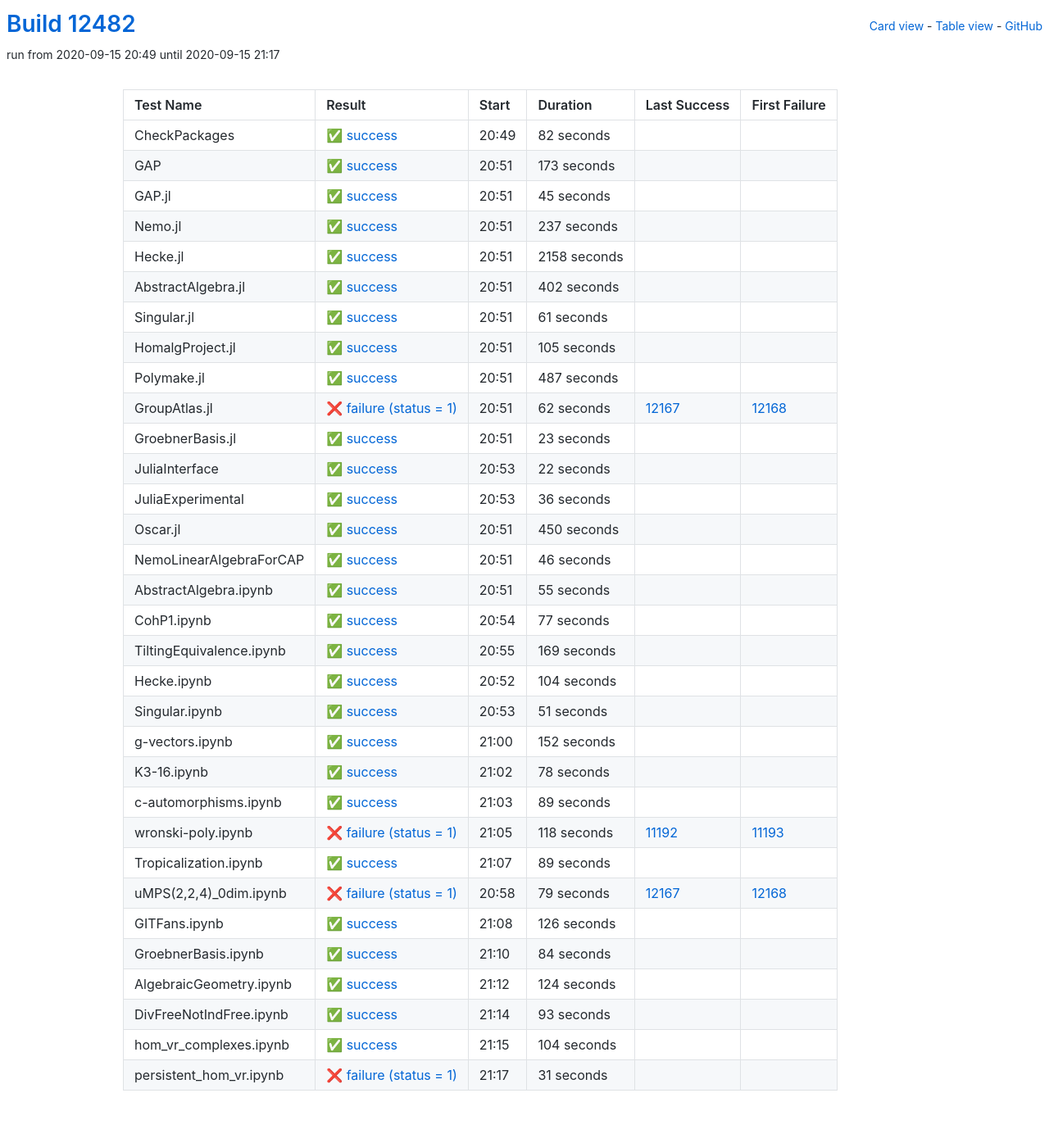
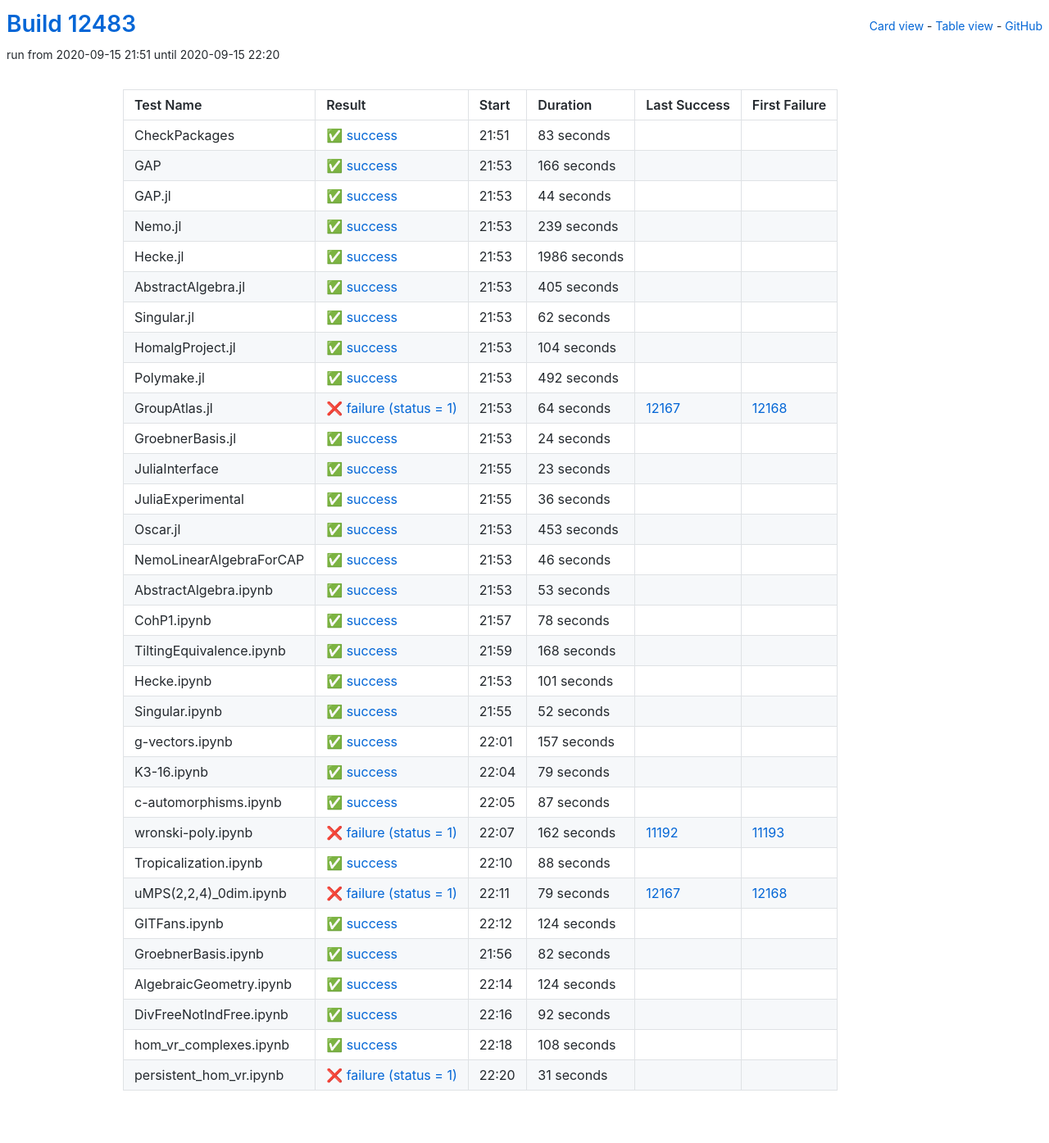
Before and after one commit to oscar-system/oscar-ci-status, a Jekyll site: the page built from table.html, in a window 1280 px wide. Shown: the whole page at 82% size. Built offline with Jekyll 4.4.1, drawn with Linux system fonts in a browser that asks for light colours.

Commit message:
Build #12483

```diff
--- a/_data/ci.yml
+++ b/_data/ci.yml
@@ -1,6 +1,6 @@
 ---
-build: 12482
-build_url: https://oscarci.mathematik.uni-kl.de/job/oscar/12482/
+build: 12483
+build_url: https://oscarci.mathematik.uni-kl.de/job/oscar/12483/
 job: oscar
 organization: oscar-system
 repo: oscar-ci-status
@@ -8,128 +8,140 @@
 tests:
 - name: CheckPackages
   id: checkpackages
-  log: https://oscarci.mathematik.uni-kl.de/job/oscar/12482/artifact/logs/build-12482/CheckPackages.log
-  start: 2020-09-15 20:49
+  log: https://oscarci.mathematik.uni-kl.de/job/oscar/12483/artifact/logs/build-12483/CheckPackages.log
+  start: 2020-09-15 21:51
   success: true
   exitcode: 0
   status: success
-  duration: 82
+  duration: 83
   last_success: false
   last_success_url:
   first_failure: false
   first_failure_url:
 - name: GAP
   id: gap
-  log: https://oscarci.mathematik.uni-kl.de/job/oscar/12482/artifact/logs/build-12482/GAP.log
-  start: 2020-09-15 20:51
+  log: https://oscarci.mathematik.uni-kl.de/job/oscar/12483/artifact/logs/build-12483/GAP.log
+  start: 2020-09-15 21:53
   success: true
   exitcode: 0
   status: success
-  duration: 173
+  duration: 166
   last_success: false
   last_success_url:
   first_failure: false
   first_failure_url:
 - name: GAP.jl
   id: gap-jl
-  log: https://oscarci.mathematik.uni-kl.de/job/oscar/12482/artifact/logs/build-12482/GAP.jl.log
-  start: 2020-09-15 20:51
+  log: https://oscarci.mathematik.uni-kl.de/job/oscar/12483/artifact/logs/build-12483/GAP.jl.log
+  start: 2020-09-15 21:53
   success: true
   exitcode: 0
   status: success
-  duration: 45
+  duration: 44
   last_success: false
   last_success_url:
   first_failure: false
   first_failure_url:
 - name: Nemo.jl
   id: nemo-jl
-  log: https://oscarci.mathematik.uni-kl.de/job/oscar/12482/artifact/logs/build-12482/Nemo.jl.log
-  start: 2020-09-15 20:51
+  log: https://oscarci.mathematik.uni-kl.de/job/oscar/12483/artifact/logs/build-12483/Nemo.jl.log
+  start: 2020-09-15 21:53
   success: true
   exitcode: 0
   status: success
-  duration: 237
+  duration: 239
   last_success: false
   last_success_url:
   first_failure: false
   first_failure_url:
 - name: Hecke.jl
   id: hecke-jl
-  log: https://oscarci.mathematik.uni-kl.de/job/oscar/12482/artifact/logs/build-12482/Hecke.jl.log
-  start: 2020-09-15 20:51
+  log: https://oscarci.mathematik.uni-kl.de/job/oscar/12483/artifact/logs/build-12483/Hecke.jl.log
+  start: 2020-09-15 21:53
   success: true
   exitcode: 0
   status: success
-  duration: 2158
+  duration: 1986
   last_success: false
   last_success_url:
   first_failure: false
   first_failure_url:
 - name: AbstractAlgebra.jl
   id: abstractalgebra-jl
-  log: https://oscarci.mathematik.uni-kl.de/job/oscar/12482/artifact/logs/build-12482/AbstractAlgebra.jl.log
-  start: 2020-09-15 20:51
+  log: https://oscarci.mathematik.uni-kl.de/job/oscar/12483/artifact/logs/build-12483/AbstractAlgebra.jl.log
+  start: 2020-09-15 21:53
   success: true
   exitcode: 0
   status: success
-  duration: 402
+  duration: 405
   last_success: false
   last_success_url:
   first_failure: false
   first_failure_url:
 - name: Singular.jl
   id: singular-jl
-  log: https://oscarci.mathematik.uni-kl.de/job/oscar/12482/artifact/logs/build-12482/Singular.jl.log
-  start: 2020-09-15 20:51
+  log: https://oscarci.mathematik.uni-kl.de/job/oscar/12483/artifact/logs/build-12483/Singular.jl.log
+  start: 2020-09-15 21:53
   success: true
   exitcode: 0
   status: success
-  duration: 61
+  duration: 62
   last_success: false
   last_success_url:
   first_failure: false
   first_failure_url:
 - name: HomalgProject.jl
   id: homalgproject-jl
-  log: https://oscarci.mathematik.uni-kl.de/job/oscar/12482/artifact/logs/build-12482/HomalgProject.jl.log
-  start: 2020-09-15 20:51
+  log: https://oscarci.mathematik.uni-kl.de/job/oscar/12483/artifact/logs/build-12483/HomalgProject.jl.log
+  start: 2020-09-15 21:53
   success: true
   exitcode: 0
   status: success
-  duration: 105
+  duration: 104
   last_success: false
   last_success_url:
   first_failure: false
   first_failure_url:
 - name: Polymake.jl
   id: polymake-jl
-  log: https://oscarci.mathematik.uni-kl.de/job/oscar/12482/artifact/logs/build-12482/Polymake.jl.log
-  start: 2020-09-15 20:51
+  log: https://oscarci.mathematik.uni-kl.de/job/oscar/12483/artifact/logs/build-12483/Polymake.jl.log
+  start: 2020-09-15 21:53
   success: true
   exitcode: 0
   status: success
-  duration: 487
+  duration: 492
   last_success: false
   last_success_url:
   first_failure: false
   first_failure_url:
 - name: GroupAtlas.jl
   id: groupatlas-jl
-  log: https://oscarci.mathematik.uni-kl.de/job/oscar/12482/artifact/logs/build-12482/GroupAtlas.jl.log
-  start: 2020-09-15 20:51
+  log: https://oscarci.mathematik.uni-kl.de/job/oscar/12483/artifact/logs/build-12483/GroupAtlas.jl.log
+  start: 2020-09-15 21:53
   success: false
   exitcode: 1
   status: failure
-  duration: 62
+  duration: 64
   last_success: 12167
   last_success_url: https://oscarci.mathematik.uni-kl.de/job/oscar/12167/
   first_failure: 12168
   first_failure_url: https://oscarci.mathematik.uni-kl.de/job/oscar/12168/
 - name: GroebnerBasis.jl
   id: groebnerbasis-jl
-  log: https://oscarci.mathematik.uni-kl.de/job/oscar/12482/artifact/logs/build-12482/GroebnerBasis.jl.log
-  start: 2020-09-15 20:51
+  log: https://oscarci.mathematik.uni-kl.de/job/oscar/12483/artifact/logs/build-12483/GroebnerBasis.jl.log
+  start: 2020-09-15 21:53
+  success: true
+  exitcode: 0
+  status: success
+  duration: 24
+  last_success: false
+  last_success_url:
+  first_failure: false
+  first_failure_url:
+- name: JuliaInterface
+  id: juliainterface
+  log: https://oscarci.mathematik.uni-kl.de/job/oscar/12483/artifact/logs/build-12483/JuliaInterface.log
+  start: 2020-09-15 21:55
   success: true
   exitcode: 0
   status: success
@@ -138,22 +150,10 @@
   last_success_url:
   first_failure: false
   first_failure_url:
-- name: JuliaInterface
-  id: juliainterface
-  log: https://oscarci.mathematik.uni-kl.de/job/oscar/12482/artifact/logs/build-12482/JuliaInterface.log
-  start: 2020-09-15 20:53
-  success: true
-  exitcode: 0
-  status: success
-  duration: 22
-  last_success: false
-  last_success_url:
-  first_failure: false
-  first_failure_url:
 - name: JuliaExperimental
   id: juliaexperimental
-  log: https://oscarci.mathematik.uni-kl.de/job/oscar/12482/artifact/logs/build-12482/JuliaExperimental.log
-  start: 2020-09-15 20:53
+  log: https://oscarci.mathematik.uni-kl.de/job/oscar/12483/artifact/logs/build-12483/JuliaExperimental.log
+  start: 2020-09-15 21:55
   success: true
   exitcode: 0
   status: success
@@ -164,20 +164,20 @@
   first_failure_url:
 - name: Oscar.jl
   id: oscar-jl
-  log: https://oscarci.mathematik.uni-kl.de/job/oscar/12482/artifact/logs/build-12482/Oscar.jl.log
-  start: 2020-09-15 20:51
+  log: https://oscarci.mathematik.uni-kl.de/job/oscar/12483/artifact/logs/build-12483/Oscar.jl.log
+  start: 2020-09-15 21:53
   success: true
   exitcode: 0
   status: success
-  duration: 450
+  duration: 453
   last_success: false
   last_success_url:
   first_failure: false
   first_failure_url:
 - name: NemoLinearAlgebraForCAP
   id: nemolinearalgebraforcap
-  log: https://oscarci.mathematik.uni-kl.de/job/oscar/12482/artifact/logs/build-12482/NemoLinearAlgebraForCAP.log
-  start: 2020-09-15 20:51
+  log: https://oscarci.mathematik.uni-kl.de/job/oscar/12483/artifact/logs/build-12483/NemoLinearAlgebraForCAP.log
+  start: 2020-09-15 21:53
   success: true
   exitcode: 0
   status: success
@@ -188,80 +188,20 @@
   first_failure_url:
 - name: AbstractAlgebra.ipynb
   id: abstractalgebra-ipynb
-  log: https://oscarci.mathematik.uni-kl.de/job/oscar/12482/artifact/logs/build-12482/AbstractAlgebra.ipynb.log
-  start: 2020-09-15 20:51
+  log: https://oscarci.mathematik.uni-kl.de/job/oscar/12483/artifact/logs/build-12483/AbstractAlgebra.ipynb.log
+  start: 2020-09-15 21:53
   success: true
   exitcode: 0
   status: success
-  duration: 55
+  duration: 53
   last_success: false
   last_success_url:
   first_failure: false
   first_failure_url:
 - name: CohP1.ipynb
   id: cohp1-ipynb
-  log: https://oscarci.mathematik.uni-kl.de/job/oscar/12482/artifact/logs/build-12482/CohP1.ipynb.log
-  start: 2020-09-15 20:54
-  success: true
-  exitcode: 0
-  status: success
-  duration: 77
-  last_success: false
-  last_success_url:
-  first_failure: false
-  first_failure_url:
-- name: TiltingEquivalence.ipynb
-  id: tiltingequivalence-ipynb
-  log: https://oscarci.mathematik.uni-kl.de/job/oscar/12482/artifact/logs/build-12482/TiltingEquivalence.ipynb.log
-  start: 2020-09-15 20:55
-  success: true
-  exitcode: 0
-  status: success
-  duration: 169
-  last_success: false
-  last_success_url:
-  first_failure: false
-  first_failure_url:
-- name: Hecke.ipynb
-  id: hecke-ipynb
-  log: https://oscarci.mathematik.uni-kl.de/job/oscar/12482/artifact/logs/build-12482/Hecke.ipynb.log
-  start: 2020-09-15 20:52
-  success: true
-  exitcode: 0
-  status: success
-  duration: 104
-  last_success: false
-  last_success_url:
-  first_failure: false
-  first_failure_url:
-- name: Singular.ipynb
-  id: singular-ipynb
-  log: https://oscarci.mathematik.uni-kl.de/job/oscar/12482/artifact/logs/build-12482/Singular.ipynb.log
-  start: 2020-09-15 20:53
-  success: true
-  exitcode: 0
-  status: success
-  duration: 51
-  last_success: false
-  last_success_url:
-  first_failure: false
-  first_failure_url:
-- name: g-vectors.ipynb
-  id: g-vectors-ipynb
-  log: https://oscarci.mathematik.uni-kl.de/job/oscar/12482/artifact/logs/build-12482/g-vectors.ipynb.log
-  start: 2020-09-15 21:00
-  success: true
-  exitcode: 0
-  status: success
-  duration: 152
-  last_success: false
-  last_success_url:
-  first_failure: false
-  first_failure_url:
-- name: K3-16.ipynb
-  id: k3-16-ipynb
-  log: https://oscarci.mathematik.uni-kl.de/job/oscar/12482/artifact/logs/build-12482/K3-16.ipynb.log
-  start: 2020-09-15 21:02
+  log: https://oscarci.mathematik.uni-kl.de/job/oscar/12483/artifact/logs/build-12483/CohP1.ipynb.log
+  start: 2020-09-15 21:57
   success: true
   exitcode: 0
   status: success
@@ -270,46 +210,106 @@
   last_success_url:
   first_failure: false
   first_failure_url:
-- name: c-automorphisms.ipynb
-  id: c-automorphisms-ipynb
-  log: https://oscarci.mathematik.uni-kl.de/job/oscar/12482/artifact/logs/build-12482/c-automorphisms.ipynb.log
-  start: 2020-09-15 21:03
+- name: TiltingEquivalence.ipynb
+  id: tiltingequivalence-ipynb
+  log: https://oscarci.mathematik.uni-kl.de/job/oscar/12483/artifact/logs/build-12483/TiltingEquivalence.ipynb.log
+  start: 2020-09-15 21:59
   success: true
   exitcode: 0
   status: success
-  duration: 89
+  duration: 168
+  last_success: false
+  last_success_url:
+  first_failure: false
+  first_failure_url:
+- name: Hecke.ipynb
+  id: hecke-ipynb
+  log: https://oscarci.mathematik.uni-kl.de/job/oscar/12483/artifact/logs/build-12483/Hecke.ipynb.log
+  start: 2020-09-15 21:53
+  success: true
+  exitcode: 0
+  status: success
+  duration: 101
+  last_success: false
+  last_success_url:
+  first_failure: false
+  first_failure_url:
+- name: Singular.ipynb
+  id: singular-ipynb
+  log: https://oscarci.mathematik.uni-kl.de/job/oscar/12483/artifact/logs/build-12483/Singular.ipynb.log
+  start: 2020-09-15 21:55
+  success: true
+  exitcode: 0
+  status: success
+  duration: 52
+  last_success: false
+  last_success_url:
+  first_failure: false
+  first_failure_url:
+- name: g-vectors.ipynb
+  id: g-vectors-ipynb
+  log: https://oscarci.mathematik.uni-kl.de/job/oscar/12483/artifact/logs/build-12483/g-vectors.ipynb.log
+  start: 2020-09-15 22:01
+  success: true
+  exitcode: 0
+  status: success
+  duration: 157
+  last_success: false
+  last_success_url:
+  first_failure: false
+  first_failure_url:
+- name: K3-16.ipynb
+  id: k3-16-ipynb
+  log: https://oscarci.mathematik.uni-kl.de/job/oscar/12483/artifact/logs/build-12483/K3-16.ipynb.log
+  start: 2020-09-15 22:04
+  success: true
+  exitcode: 0
+  status: success
+  duration: 79
+  last_success: false
+  last_success_url:
+  first_failure: false
+  first_failure_url:
+- name: c-automorphisms.ipynb
+  id: c-automorphisms-ipynb
+  log: https://oscarci.mathematik.uni-kl.de/job/oscar/12483/artifact/logs/build-12483/c-automorphisms.ipynb.log
+  start: 2020-09-15 22:05
+  success: true
+  exitcode: 0
+  status: success
+  duration: 87
   last_success: false
   last_success_url:
   first_failure: false
   first_failure_url:
 - name: wronski-poly.ipynb
   id: wronski-poly-ipynb
-  log: https://oscarci.mathematik.uni-kl.de/job/oscar/12482/artifact/logs/build-12482/wronski-poly.ipynb.log
-  start: 2020-09-15 21:05
+  log: https://oscarci.mathematik.uni-kl.de/job/oscar/12483/artifact/logs/build-12483/wronski-poly.ipynb.log
+  start: 2020-09-15 22:07
   success: false
   exitcode: 1
   status: failure
-  duration: 118
+  duration: 162
   last_success: 11192
   last_success_url: https://oscarci.mathematik.uni-kl.de/job/oscar/11192/
   first_failure: 11193
   first_failure_url: https://oscarci.mathematik.uni-kl.de/job/oscar/11193/
 - name: Tropicalization.ipynb
   id: tropicalization-ipynb
-  log: https://oscarci.mathematik.uni-kl.de/job/oscar/12482/artifact/logs/build-12482/Tropicalization.ipynb.log
-  start: 2020-09-15 21:07
+  log: https://oscarci.mathematik.uni-kl.de/job/oscar/12483/artifact/logs/build-12483/Tropicalization.ipynb.log
+  start: 2020-09-15 22:10
   success: true
   exitcode: 0
   status: success
-  duration: 89
+  duration: 88
   last_success: false
   last_success_url:
   first_failure: false
   first_failure_url:
 - name: uMPS(2,2,4)_0dim.ipynb
   id: umps-2-2-4-0dim-ipynb
-  log: https://oscarci.mathematik.uni-kl.de/job/oscar/12482/artifact/logs/build-12482/uMPS-2-2-4-_0dim.ipynb.log
-  start: 2020-09-15 20:58
+  log: https://oscarci.mathematik.uni-kl.de/job/oscar/12483/artifact/logs/build-12483/uMPS-2-2-4-_0dim.ipynb.log
+  start: 2020-09-15 22:11
   success: false
   exitcode: 1
   status: failure
@@ -320,32 +320,32 @@
   first_failure_url: https://oscarci.mathematik.uni-kl.de/job/oscar/12168/
 - name: GITFans.ipynb
   id: gitfans-ipynb
-  log: https://oscarci.mathematik.uni-kl.de/job/oscar/12482/artifact/logs/build-12482/GITFans.ipynb.log
-  start: 2020-09-15 21:08
+  log: https://oscarci.mathematik.uni-kl.de/job/oscar/12483/artifact/logs/build-12483/GITFans.ipynb.log
+  start: 2020-09-15 22:12
   success: true
   exitcode: 0
   status: success
-  duration: 126
+  duration: 124
   last_success: false
   last_success_url:
   first_failure: false
   first_failure_url:
 - name: GroebnerBasis.ipynb
   id: groebnerbasis-ipynb
-  log: https://oscarci.mathematik.uni-kl.de/job/oscar/12482/artifact/logs/build-12482/GroebnerBasis.ipynb.log
-  start: 2020-09-15 21:10
+  log: https://oscarci.mathematik.uni-kl.de/job/oscar/12483/artifact/logs/build-12483/GroebnerBasis.ipynb.log
+  start: 2020-09-15 21:56
   success: true
   exitcode: 0
   status: success
-  duration: 84
+  duration: 82
   last_success: false
   last_success_url:
   first_failure: false
   first_failure_url:
 - name: AlgebraicGeometry.ipynb
   id: algebraicgeometry-ipynb
-  log: https://oscarci.mathematik.uni-kl.de/job/oscar/12482/artifact/logs/build-12482/AlgebraicGeometry.ipynb.log
-  start: 2020-09-15 21:12
+  log: https://oscarci.mathematik.uni-kl.de/job/oscar/12483/artifact/logs/build-12483/AlgebraicGeometry.ipynb.log
+  start: 2020-09-15 22:14
   success: true
   exitcode: 0
   status: success
@@ -356,32 +356,32 @@
   first_failure_url:
 - name: DivFreeNotIndFree.ipynb
   id: divfreenotindfree-ipynb
-  log: https://oscarci.mathematik.uni-kl.de/job/oscar/12482/artifact/logs/build-12482/DivFreeNotIndFree.ipynb.log
-  start: 2020-09-15 21:14
+  log: https://oscarci.mathematik.uni-kl.de/job/oscar/12483/artifact/logs/build-12483/DivFreeNotIndFree.ipynb.log
+  start: 2020-09-15 22:16
   success: true
   exitcode: 0
   status: success
-  duration: 93
+  duration: 92
   last_success: false
   last_success_url:
   first_failure: false
   first_failure_url:
 - name: hom_vr_complexes.ipynb
   id: hom-vr-complexes-ipynb
-  log: https://oscarci.mathematik.uni-kl.de/job/oscar/12482/artifact/logs/build-12482/hom_vr_complexes.ipynb.log
-  start: 2020-09-15 21:15
+  log: https://oscarci.mathematik.uni-kl.de/job/oscar/12483/artifact/logs/build-12483/hom_vr_complexes.ipynb.log
+  start: 2020-09-15 22:18
   success: true
   exitcode: 0
   status: success
-  duration: 104
+  duration: 108
   last_success: false
   last_success_url:
   first_failure: false
   first_failure_url:
 - name: persistent_hom_vr.ipynb
   id: persistent-hom-vr-ipynb
-  log: https://oscarci.mathematik.uni-kl.de/job/oscar/12482/artifact/logs/build-12482/persistent_hom_vr.ipynb.log
-  start: 2020-09-15 21:17
+  log: https://oscarci.mathematik.uni-kl.de/job/oscar/12483/artifact/logs/build-12483/persistent_hom_vr.ipynb.log
+  start: 2020-09-15 22:20
   success: false
   exitcode: 1
   status: failure
```
Also changed, not shown: README.md.
